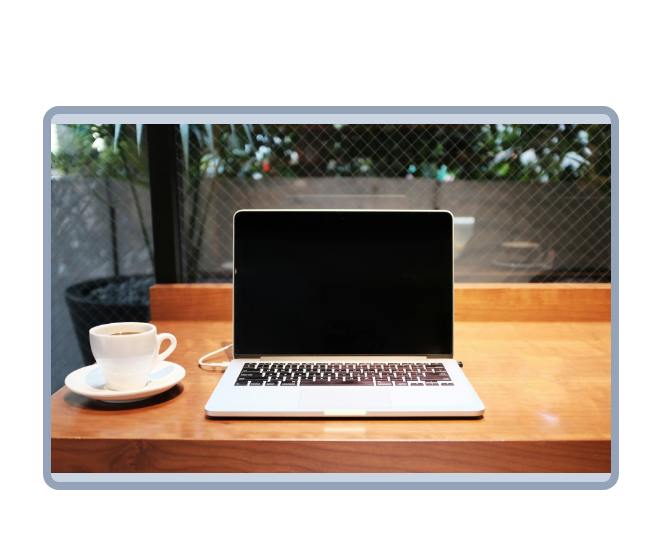
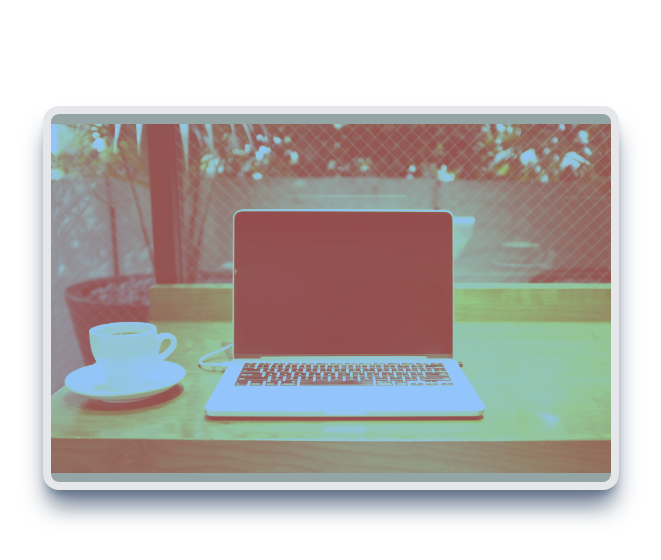
Before and after one commit to MalfinK/belajar-tailwind, a plain HTML site: page index.html in a window 1280 px wide. Shown: the part 2336-2896 px from the top of the page, without its empty margins (309-970 px from the left). Drawn offline with nearby package versions, Linux system fonts and the light colour scheme.

Commit message:
commit dlu (smpai bahasan blending mood)

```diff
--- a/index.html
+++ b/index.html
@@ -70,7 +70,9 @@
       </p>
     </div>
 
-    <div class="mt-32 max-w-xl mx-auto h-96 bg-slate-300 bg-contain bg-no-repeat bg-center rounded-2xl border-8 border-slate-400" style="background-image: url('./img/laptop.jpg');"></div>
+    <div class="mt-32 max-w-xl mx-auto h-96 bg-red-300 bg-contain bg-no-repeat bg-center rounded-2xl shadow-xl shadow-slate-500 overflow-hidden border-8 bg-blend-overlay" style="background-image: url('./img/laptop.jpg');">
+      <div class="w-full h-full bg-blue-300 mix-blend-darken"></div>
+    </div>
 
     <div class="mb-96"></div>
     <!--
```
